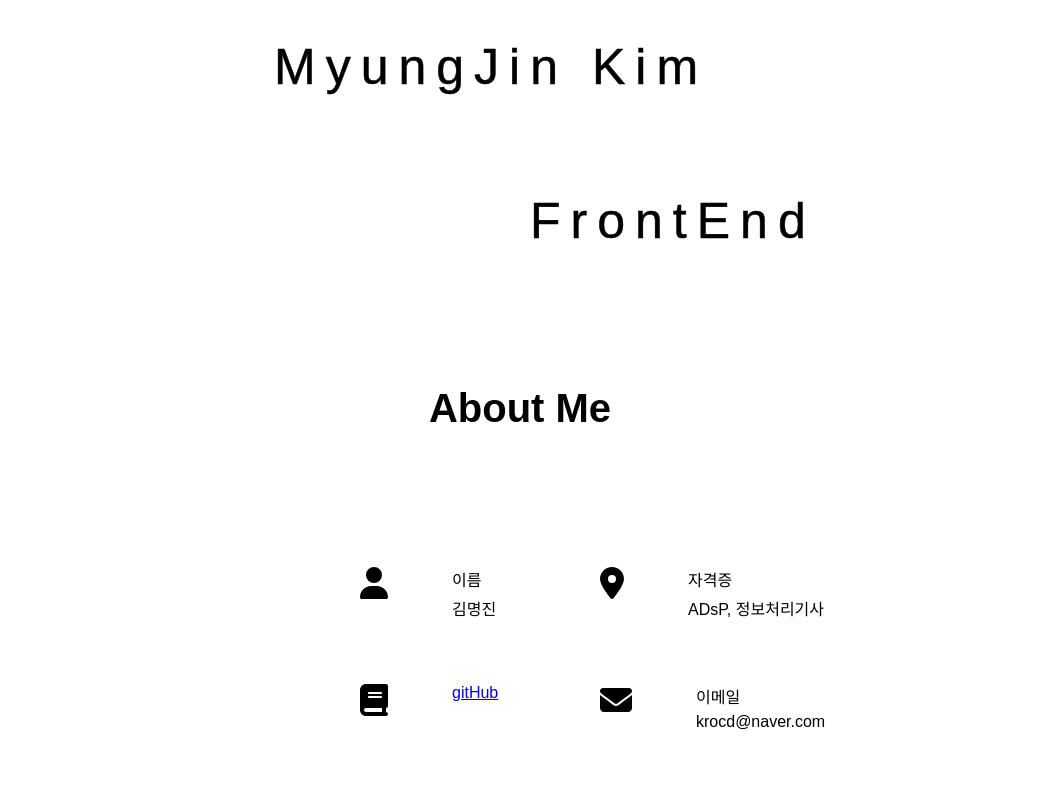
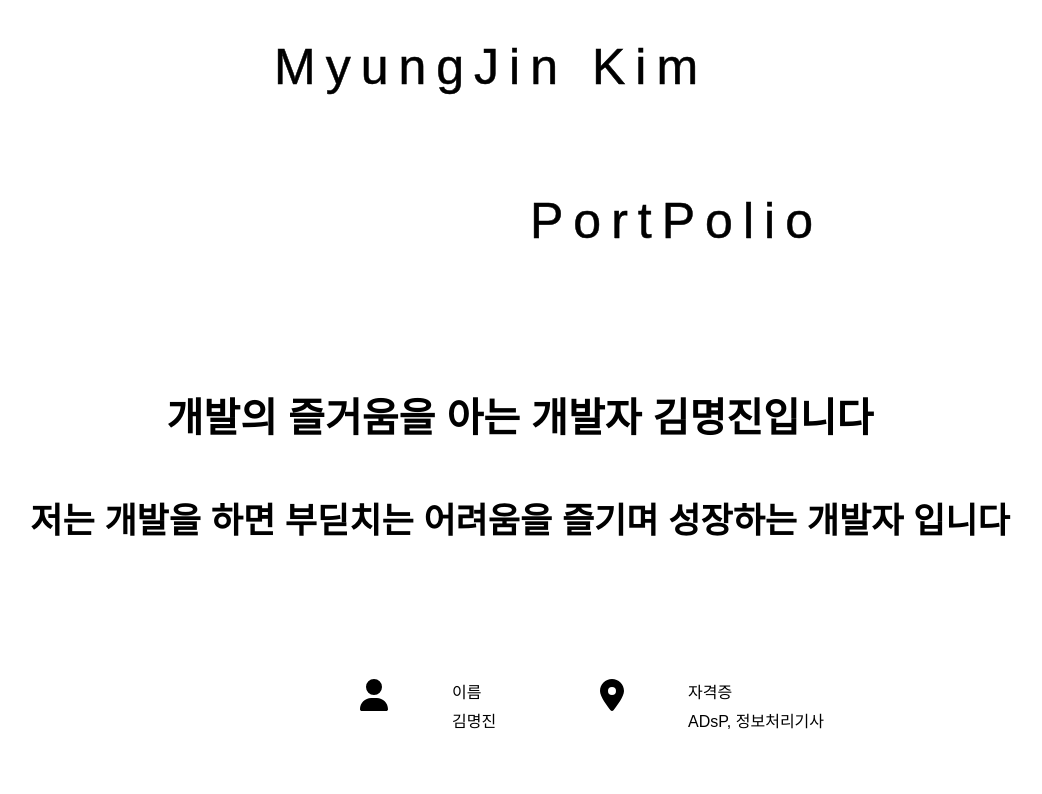
Before and after one commit to ManduTheCat/Portfolio, a React (Create React App) app: page / in a window 1280 px wide. Shown: the top 794 px of the page, without its empty margins (120-1162 px from the left). Built offline with nearby package versions, Linux system fonts and the light colour scheme.

Commit message:
add subtitle and title

```diff
--- a/src/components/AboutMe.js
+++ b/src/components/AboutMe.js
@@ -23,10 +23,15 @@ const AboutTitle = styled.div`
   padding: 1.5rem;
 `;
 
+const SubTitle = styled(AboutTitle)`
+  font-size: 35px;
+`;
+
 function AboutMe() {
   return (
     <WhiteBox>
-      <AboutTitle>About Me</AboutTitle>
+      <AboutTitle>개발의 즐거움을 아는 개발자 김명진입니다</AboutTitle>
+      <SubTitle>저는 개발을 하면 부딛치는 어려움을 즐기며 성장하는 개발자 입니다</SubTitle>
       <AboutBox>
         <AboutMeinfo title={"이름"} content={"김명진"} icon={faUser} />
         <AboutMeinfo title={"자격증"} content={"ADsP, 정보처리기사"} icon={faLocationDot} />
--- a/src/components/FrontEndString.js
+++ b/src/components/FrontEndString.js
@@ -25,7 +25,7 @@ const FrontEndString = forwardRef((props, ref) => {
   const tpRefs = useRef([]);
   const dx = 10;
   const tl = gsap.timeline();
-  const name = "FrontEnd";
+  const name = "PortPolio";
   const nameList = name.split("");
   const tpName = nameList.map((e, index) => (
     <Tp
--- a/src/components/markDown/projectMarkdown.js
+++ b/src/components/markDown/projectMarkdown.js
@@ -4,6 +4,7 @@ export const collectorArticle = {
   ## Collector's
   * 쇼핑몰에 필요한 기능들을 구현했던 프로젝트입니다.
   * 해당 프로젝트에서 벡엔드를 담당했습니다.
+
   * 회원정보, 상품정보 등 정보에 대한 REST API 를 구현하려 노력했습니다.
   * express 의 3계층 구조를 구현 구획화를 통해 유지보수성을 개선했습니다.
   * gitFlow branch 전략을 체택하여 git 을 활용해 효율적인 협업을 수행했습니다.
@@ -20,9 +21,9 @@ export const portPoliProject = {
   title: `# MJK portPolio`,
   article: `
   ## MJK PortPolio
-  * 단일 페이지 형태의 프로젝입니다.
+  * React 로 구현한 프로젝입니다.
   * gsap 라이브러리를 활용한 애니메이션을 구현 하여 복잡한 애니메니션을 단순화 시켰습니다.
-  * 추후 추가될 정보들을 고려해 component 로 구현했습니다.
+
   * font-aswome 을 활용해 불필요한 asset 저장을 피하려 노력했습니다.
   * react-markdown 을 활용해 내용 스타일링을 줄였습니다.
   * styled-componets를 도입해 css 파일을 없이 단일 js 프로젝트로 만들었습니다.
```
